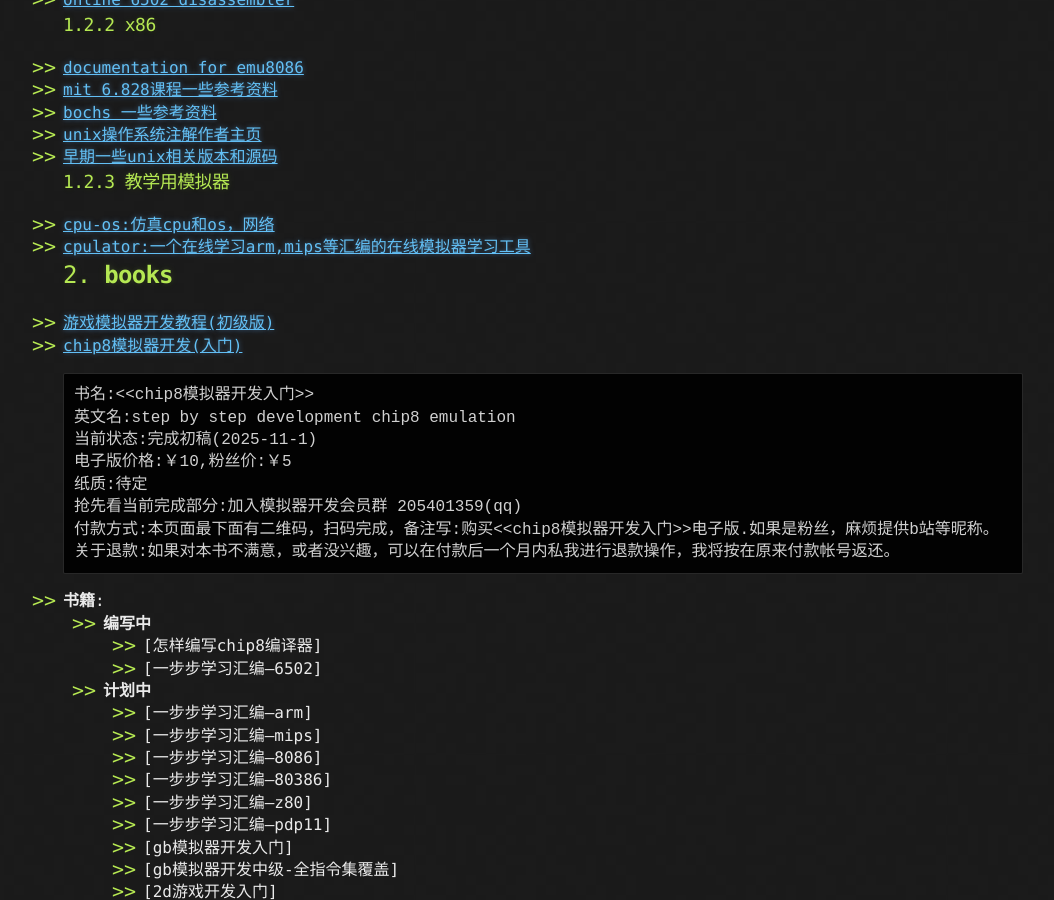
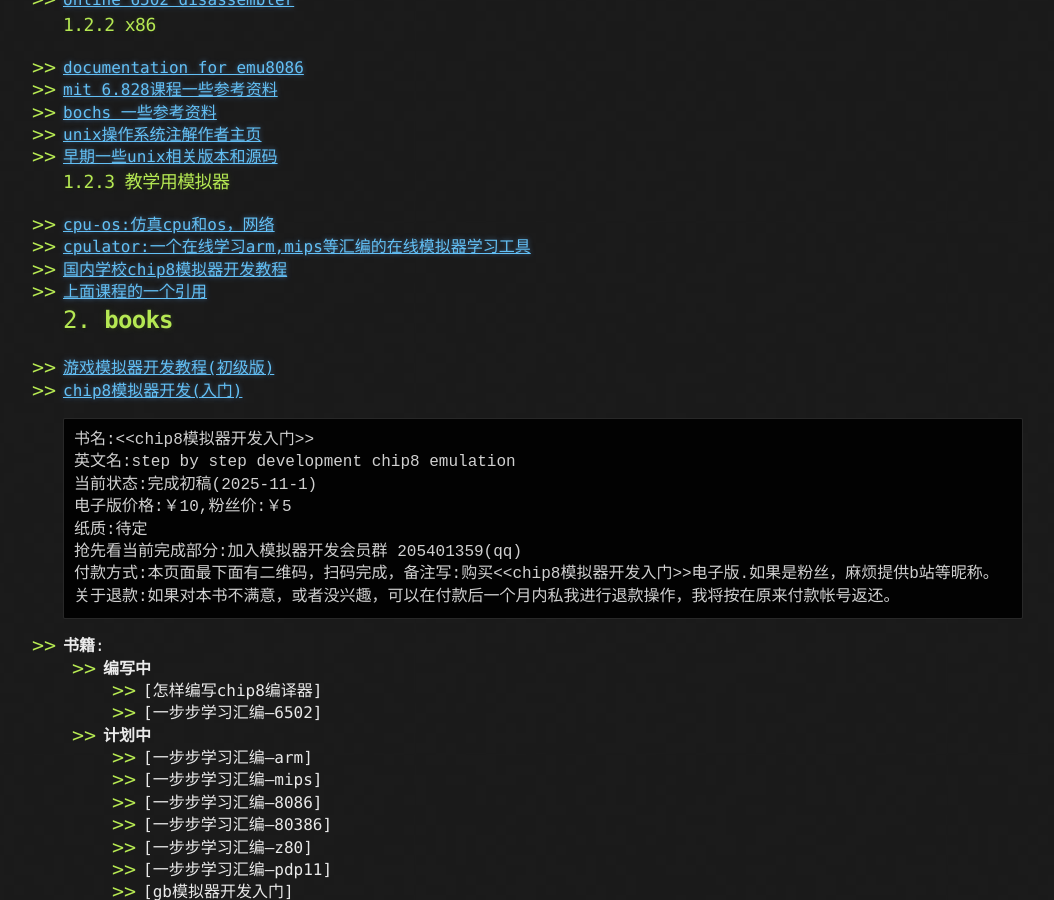
Before and after one commit to jinjiacun123/jinjiacun123.github.io, a Jekyll site: the page built from index.md, in a window 1280 px wide and 900 px high, scrolled down 1906 px. Shown: the whole window, without its empty margins (117-1171 px from the left). Built offline with Jekyll 4.4.1, drawn with Linux system fonts in a browser that asks for light colours; our own code applies the rules of GitHub Pages for plain Markdown files.

Commit message:
更新 index.md

```diff
--- a/index.md
+++ b/index.md
@@ -82,6 +82,8 @@ layout: default
 ### 1.2.3 教学用模拟器
  * [cpu-os:仿真cpu和os，网络](https://teach-sim.com/)
  * [cpulator:一个在线学习arm,mips等汇编的在线模拟器学习工具](https://cpulator.01xz.net/)
+ * [国内学校chip8模拟器开发教程](http://kuanli.site:8001/chip8/)
+ * [上面课程的一个引用](https://missing-semester-cn.github.io/)
 <!-- fence -->
 ## 2. **books**
 - [游戏模拟器开发教程(初级版)](docs/game_emulator_develop(primary).html)
```
